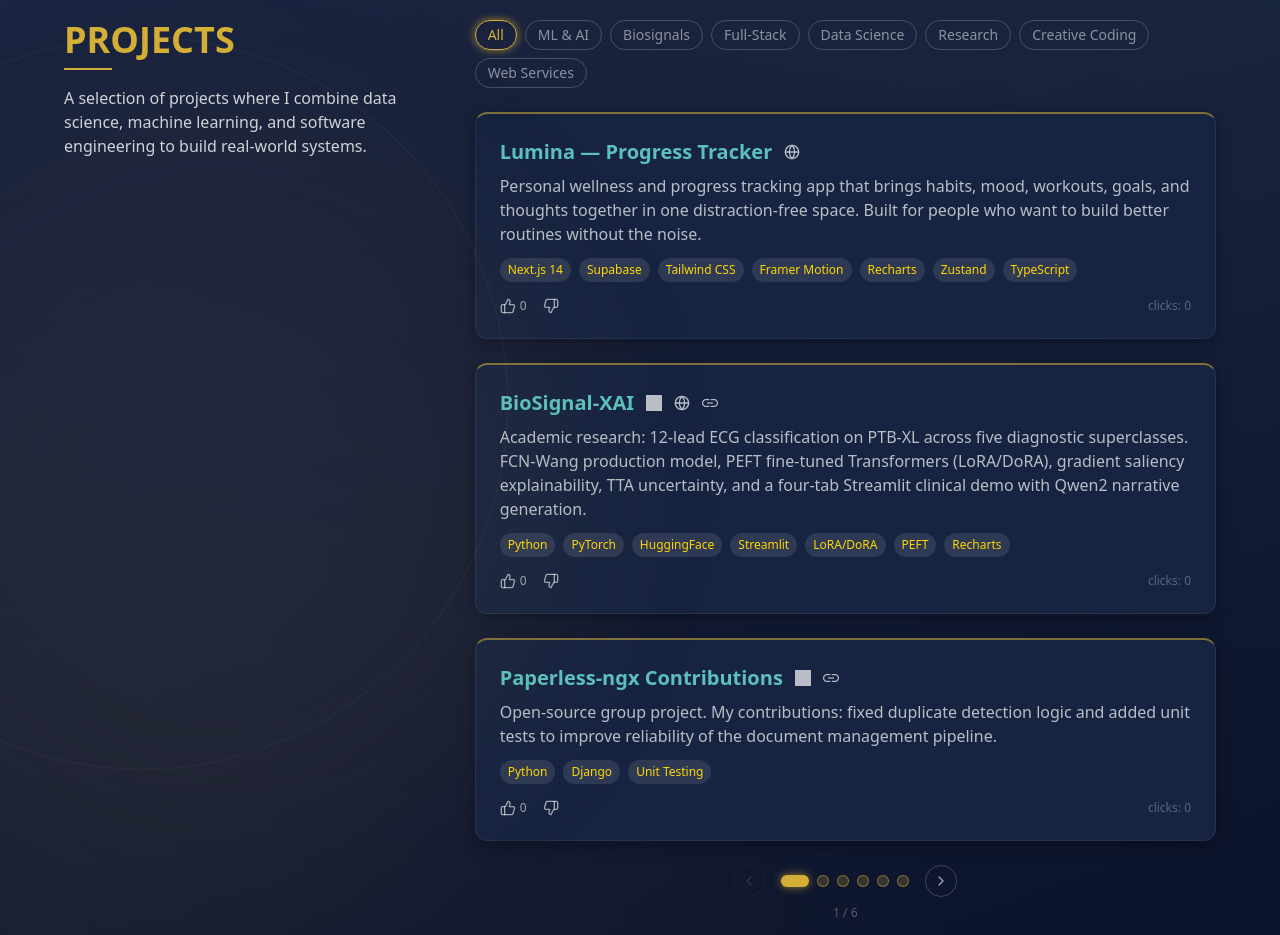
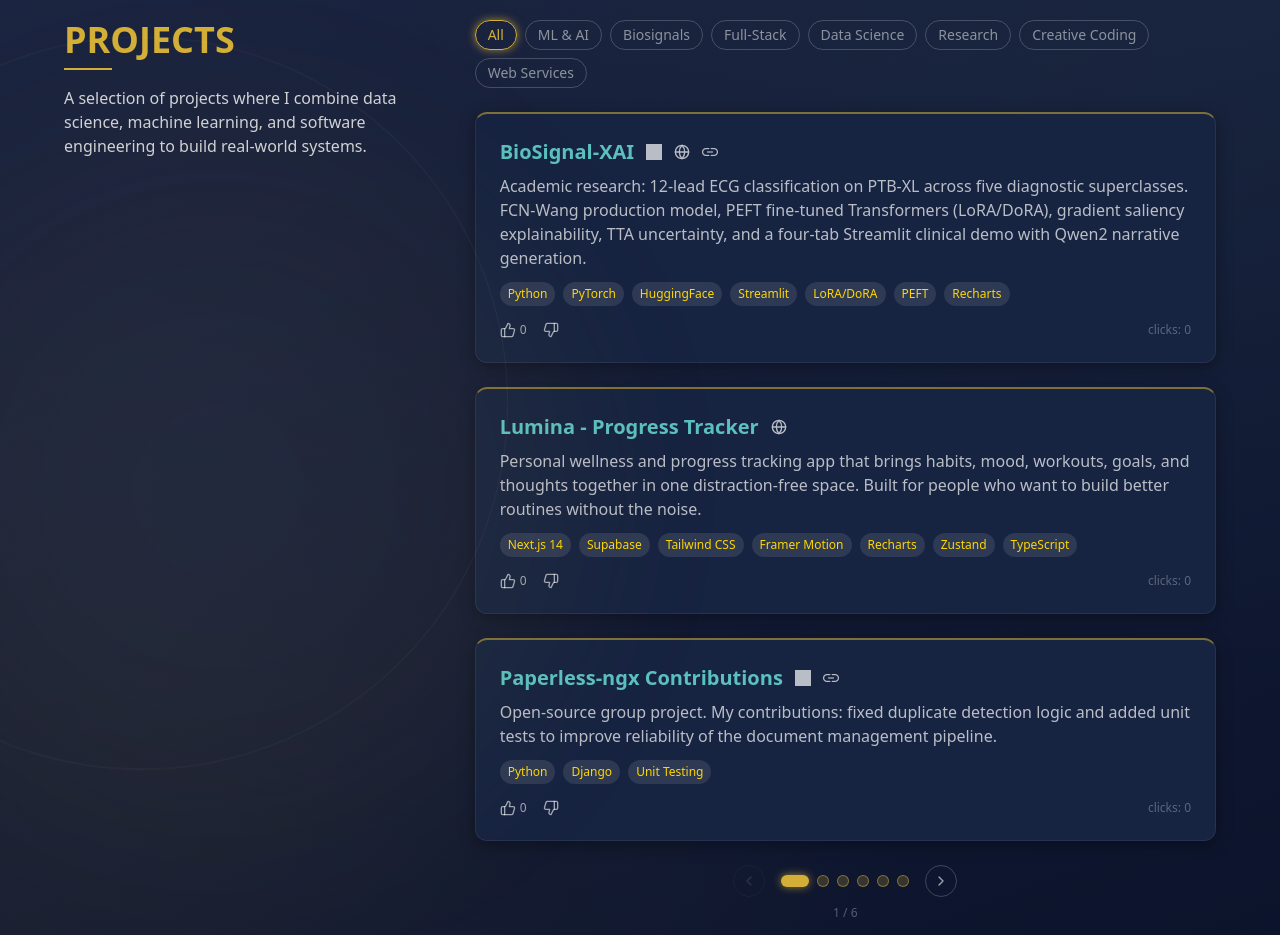
Before and after one commit to teodora-taleska/portfolio, a React app in the folder portfolio/: page / in a window 1280 px wide. Shown: the part 1660-2595 px from the top of the page. Built offline with nearby package versions, Linux system fonts and the light colour scheme; no server answers; the database is empty; grey boxes are pictures that could not be loaded; the HTML template or start-up script is replaced by a standard one.

Commit message:
Normalize punctuation and reposition Lumina project

```diff
--- a/portfolio/public/data/projects.js
+++ b/portfolio/public/data/projects.js
@@ -1,14 +1,4 @@
 export const projects = [
-  {
-    id: "lumina",
-    title: "Lumina — Progress Tracker",
-    desc: "Personal wellness and progress tracking app that brings habits, mood, workouts, goals, and thoughts together in one distraction-free space. Built for people who want to build better routines without the noise.",
-    web: "https://lumina-three-amber.vercel.app",
-    github: null,
-    tech: ["Next.js 14", "Supabase", "Tailwind CSS", "Framer Motion", "Recharts", "Zustand", "TypeScript"],
-    categories: ["Full-Stack"],
-    clicks: 0, likes: 0, dislikes: 0, userReaction: null,
-  },
   {
     id: "biosignal-xai",
     title: "BioSignal-XAI",
@@ -18,6 +8,16 @@ export const projects = [
     link: "https://drive.google.com/file/d/1NDxIAlqe02CxASbsoKUK7q7Zx2dPWnuK/view?usp=sharing",
     tech: ["Python", "PyTorch", "HuggingFace", "Streamlit", "LoRA/DoRA", "PEFT", "Recharts"],
     categories: ["ML & AI", "Biosignals", "Research", "Data Science"],
+    clicks: 0, likes: 0, dislikes: 0, userReaction: null,
+  },
+    {
+    id: "lumina",
+    title: "Lumina - Progress Tracker",
+    desc: "Personal wellness and progress tracking app that brings habits, mood, workouts, goals, and thoughts together in one distraction-free space. Built for people who want to build better routines without the noise.",
+    web: "https://lumina-three-amber.vercel.app",
+    github: null,
+    tech: ["Next.js 14", "Supabase", "Tailwind CSS", "Framer Motion", "Recharts", "Zustand", "TypeScript"],
+    categories: ["Full-Stack"],
     clicks: 0, likes: 0, dislikes: 0, userReaction: null,
   },
   {
```
Also changed, not shown: 1 other file (tests, documents, lock files or other folders).
